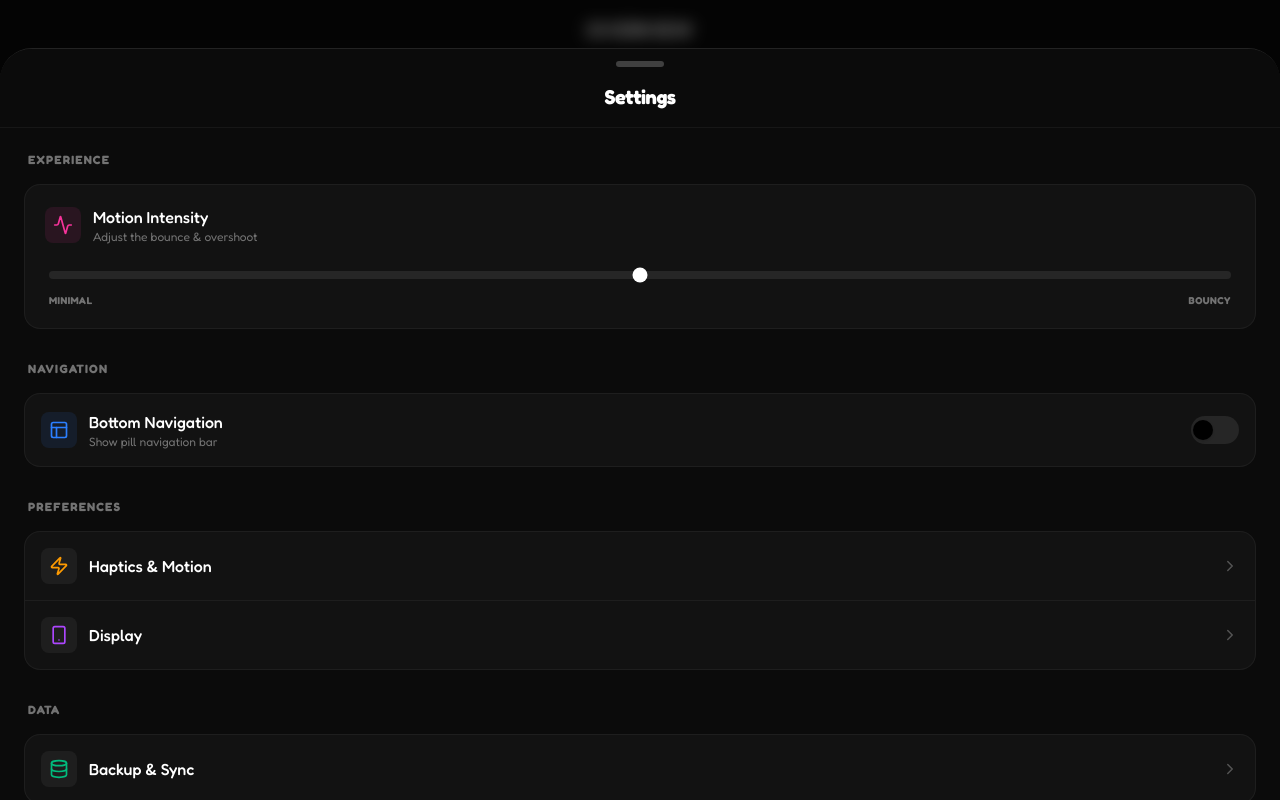
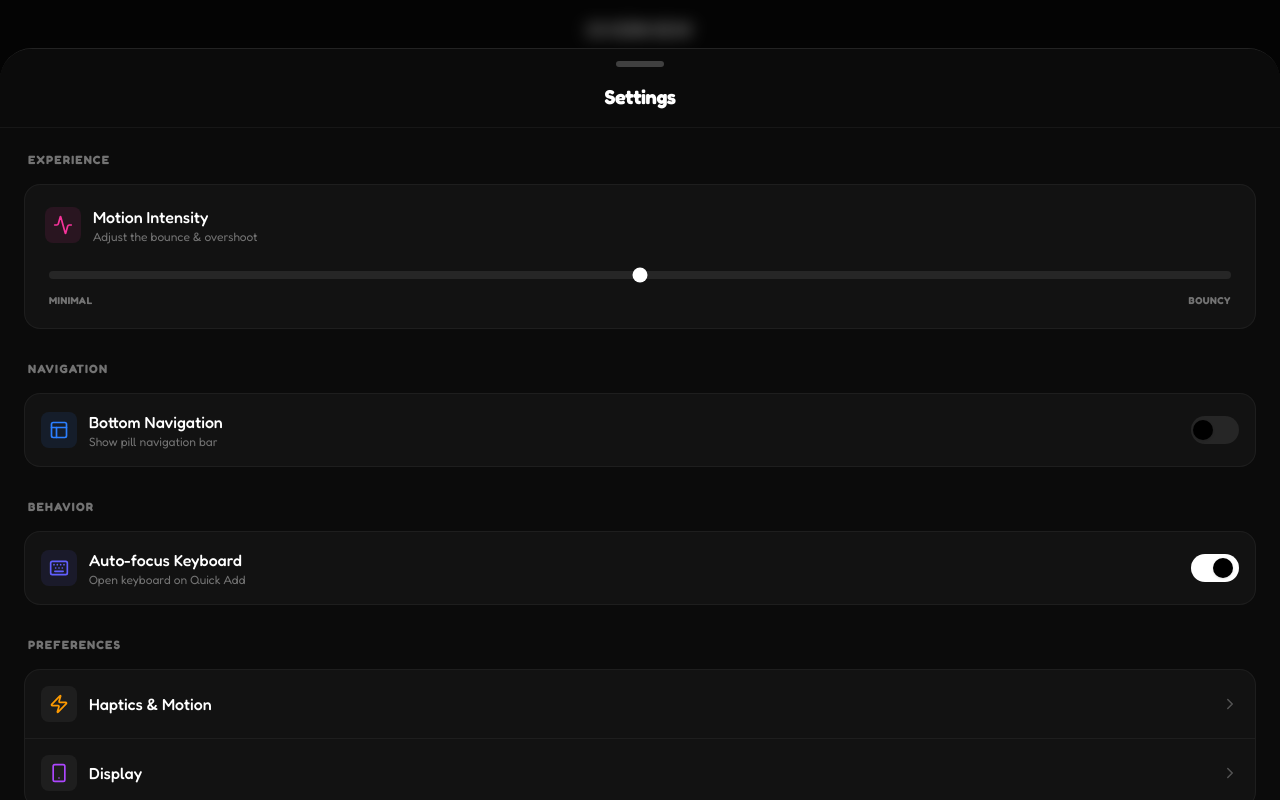
Before and after one commit to ChetanG111/life-os, a Next.js app: page / in a window 1280 px wide. Both pictures are taken after a click on the button "OVERVIEW". Built offline with nearby package versions, Linux system fonts and the light colour scheme.

Commit message:
feat: add auto-focus toggle to settings

```diff
--- a/src/app/layout.tsx
+++ b/src/app/layout.tsx
@@ -2,6 +2,7 @@ import type { Metadata, Viewport } from "next";
 import { Fredoka } from "next/font/google";
 import "./globals.css";
 import { MotionProvider } from "@/context/MotionContext";
+import { SettingsProvider } from "@/context/SettingsContext";
 
 const fredoka = Fredoka({
   variable: "--font-sans",
@@ -38,9 +39,11 @@ export default function RootLayout({
       <body
         className={`${fredoka.variable} font-sans antialiased`}
       >
-        <MotionProvider>
-          {children}
-        </MotionProvider>
+        <SettingsProvider>
+          <MotionProvider>
+            {children}
+          </MotionProvider>
+        </SettingsProvider>
       </body>
     </html>
   );
--- a/src/components/features/overview/QuickAddModal.tsx
+++ b/src/components/features/overview/QuickAddModal.tsx
@@ -8,6 +8,7 @@ import { vibrate } from '@/utils/haptics';
 import clsx from 'clsx';
 import { FeedItem } from './SwipeFeed';
 import { useLockBodyScroll } from '@/hooks/use-lock-body-scroll';
+import { useSettings } from '@/context/SettingsContext';
 
 type InputState = 'idle' | 'listening' | 'processing' | 'success';
 type ItemType = 'task' | 'note' | 'idea' | 'goal';
@@ -25,6 +26,7 @@ export function QuickAddModal({ isOpen, onClose, onAdd }: { isOpen: boolean; onC
     const [selectedType, setSelectedType] = useState<ItemType>('task');
     const inputRef = useRef<HTMLTextAreaElement>(null);
     const dragControls = useDragControls();
+    const { autoFocusQuickAdd } = useSettings();
 
     useBackToClose(isOpen, onClose);
     useLockBodyScroll(isOpen);
@@ -35,9 +37,11 @@ export function QuickAddModal({ isOpen, onClose, onAdd }: { isOpen: boolean; onC
             setStatus('idle');
             setText('');
             // Focus input after animation
-            setTimeout(() => inputRef.current?.focus(), 400);
+            if (autoFocusQuickAdd) {
+                setTimeout(() => inputRef.current?.focus(), 400);
+            }
         }
-    }, [isOpen]);
+    }, [isOpen, autoFocusQuickAdd]);
 
     const handleSubmit = () => {
         if (!text.trim()) return;
--- a/src/components/features/settings/SettingsModal.tsx
+++ b/src/components/features/settings/SettingsModal.tsx
@@ -1,11 +1,12 @@
 'use client';
 
 import { motion, AnimatePresence, useDragControls } from 'framer-motion';
-import { ChevronRight, Smartphone, Layout, Zap, Database, Activity } from 'lucide-react';
+import { ChevronRight, Smartphone, Layout, Zap, Database, Activity, Keyboard } from 'lucide-react';
 import { vibrate } from '@/utils/haptics';
 import { useBackToClose } from '@/hooks/use-back-to-close';
 import { useLockBodyScroll } from '@/hooks/use-lock-body-scroll';
 import { useMotion } from '@/context/MotionContext';
+import { useSettings } from '@/context/SettingsContext';
 import { useSlimySpring } from '@/hooks/use-slimy-spring';
 
 interface SettingsModalProps {
@@ -18,6 +19,7 @@ interface SettingsModalProps {
 export function SettingsModal({ isOpen, onClose, showBottomNav, onToggleBottomNav }: SettingsModalProps) {
     const dragControls = useDragControls();
     const { intensity, setIntensity } = useMotion();
+    const { autoFocusQuickAdd, setAutoFocusQuickAdd } = useSettings();
     const springConfig = useSlimySpring();
 
     // Handle back button behavior
@@ -173,6 +175,45 @@ export function SettingsModal({ isOpen, onClose, showBottomNav, onToggleBottomNa
                                 </div>
                             </motion.section>
 
+                            {/* Section: Behavior */}
+                            <motion.section variants={slimyItem}>
+                                <h3 className="text-xs font-bold text-neutral-500 uppercase tracking-widest mb-4 px-1">
+                                    Behavior
+                                </h3>
+                                <div className="bg-[var(--surface)] rounded-2xl overflow-hidden border border-white/5">
+                                    <div className="flex items-center justify-between p-4">
+                                        <div className="flex items-center gap-3">
+                                            <div className="p-2 bg-indigo-500/10 rounded-lg text-indigo-500">
+                                                <Keyboard size={20} />
+                                            </div>
+                                            <div>
+                                                <p className="font-medium text-white">Auto-focus Keyboard</p>
+                                                <p className="text-xs text-neutral-500">Open keyboard on Quick Add</p>
+                                            </div>
+                                        </div>
+
+                                        <button
+                                            onClick={() => {
+                                                vibrate('medium');
+                                                setAutoFocusQuickAdd(!autoFocusQuickAdd);
+                                            }}
+                                            className={`relative w-12 h-7 rounded-full transition-colors duration-200 ${
+                                                autoFocusQuickAdd ? 'bg-white' : 'bg-neutral-800'
+                                            }`}
+                                        >
+                                            <motion.div
+                                                initial={false}
+                                                animate={{
+                                                    x: autoFocusQuickAdd ? 22 : 2
+                                                }}
+                                                transition={{ type: "spring", stiffness: 500, damping: 30 }}
+                                                className="absolute top-1 left-0 w-5 h-5 bg-black rounded-full shadow-sm"
+                                            />
+                                        </button>
+                                    </div>
+                                </div>
+                            </motion.section>
+
                             {/* Placeholder Sections */}
                             <motion.section variants={slimyItem}>
                                 <h3 className="text-xs font-bold text-neutral-500 uppercase tracking-widest mb-4 px-1">
--- /dev/null
+++ b/src/context/SettingsContext.tsx
@@ -0,0 +1,28 @@
+'use client';
+
+import React, { createContext, useContext, useState, ReactNode } from 'react';
+
+interface SettingsContextType {
+    autoFocusQuickAdd: boolean;
+    setAutoFocusQuickAdd: (value: boolean) => void;
+}
+
+const SettingsContext = createContext<SettingsContextType | undefined>(undefined);
+
+export function SettingsProvider({ children }: { children: ReactNode }) {
+    const [autoFocusQuickAdd, setAutoFocusQuickAdd] = useState(true);
+
+    return (
+        <SettingsContext.Provider value={{ autoFocusQuickAdd, setAutoFocusQuickAdd }}>
+            {children}
+        </SettingsContext.Provider>
+    );
+}
+
+export function useSettings() {
+    const context = useContext(SettingsContext);
+    if (context === undefined) {
+        throw new Error('useSettings must be used within a SettingsProvider');
+    }
+    return context;
+}
```
